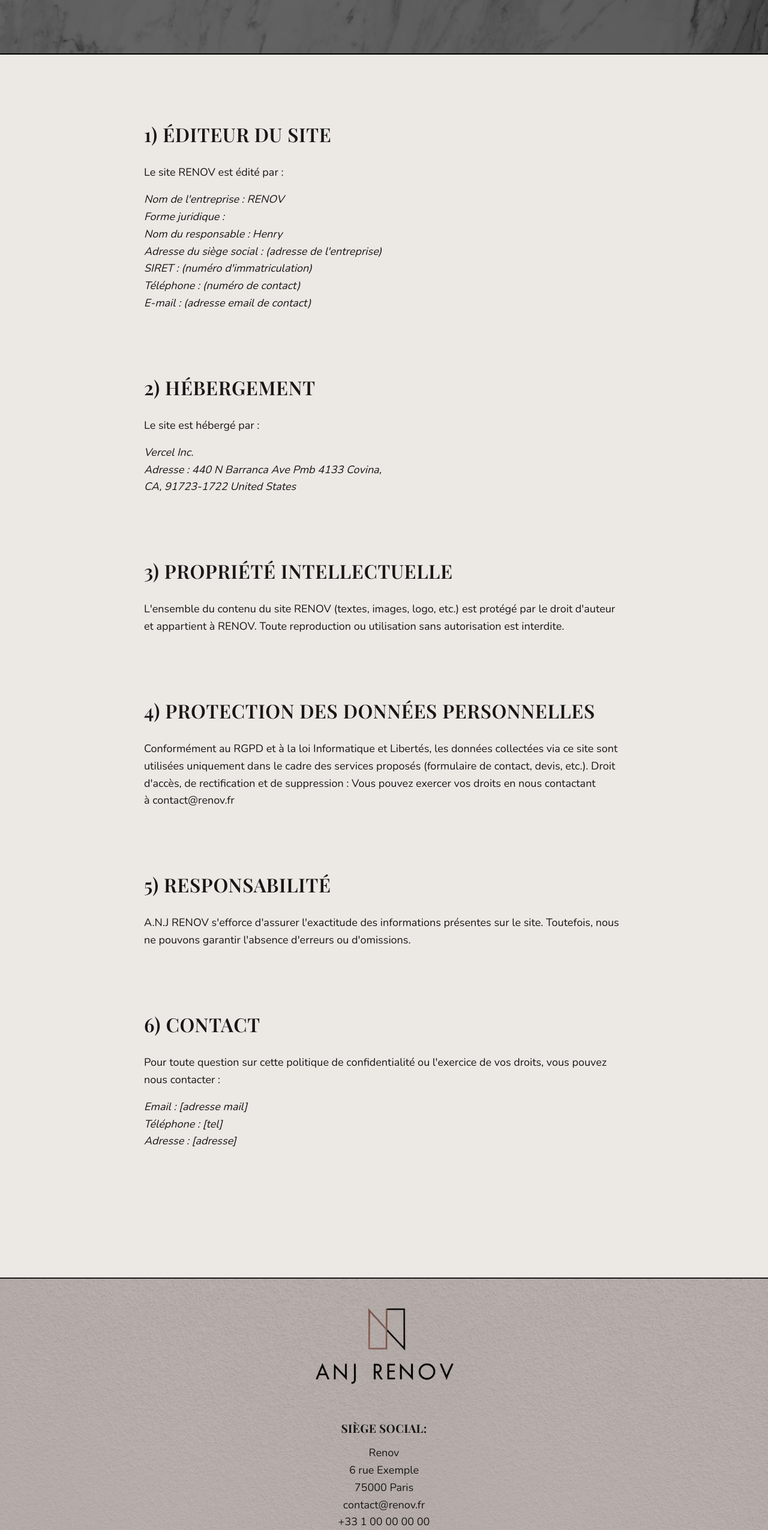
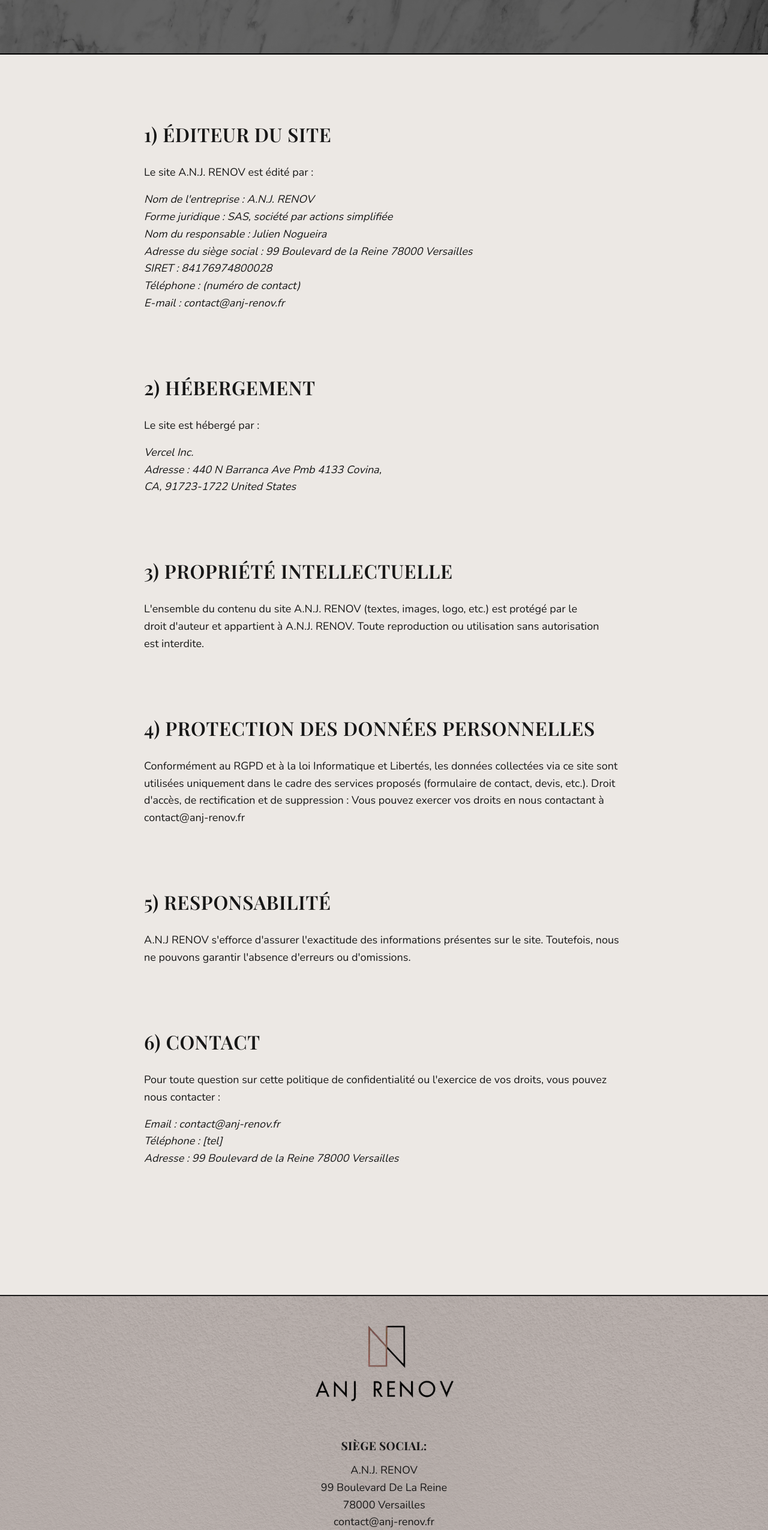
Before and after one commit to aurelienog/renov, a Next.js app: page /mentions-legales in a window 1280 px wide. Shown: the part 246-2797 px from the top of the page at 60% size. Built offline with nearby package versions, Linux system fonts and the light colour scheme; a web font is replaced by a local one.

Commit message:
update data legal pages

```diff
--- a/src/app/mentions-legales/page.tsx
+++ b/src/app/mentions-legales/page.tsx
@@ -11,15 +11,15 @@ function legal(): JSX.Element {
           <ol>
             <li>
               <h2>1{')'}  Éditeur du site</h2>
-              <p>Le site RENOV est édité par :</p>
+              <p>Le site A.N.J. RENOV est édité par :</p>
               <address>
-                Nom de l{"'"}entreprise : RENOV
-                <br></br>Forme juridique :
-                <br></br>Nom du responsable : Henry
-                <br></br>Adresse du siège social : (adresse de l{"'"}entreprise)
-                <br></br>SIRET : (numéro d{"'"}immatriculation)
+                Nom de l{"'"}entreprise : A.N.J. RENOV
+                <br></br>Forme juridique : SAS, société par actions simplifiée
+                <br></br>Nom du responsable : Julien Nogueira
+                <br></br>Adresse du siège social : 99 Boulevard de la Reine 78000 Versailles
+                <br></br>SIRET : 84176974800028
                 <br></br>Téléphone : (numéro de contact)
-                <br></br>E-mail : (adresse email de contact)
+                <br></br>E-mail : contact@anj-renov.fr
               </address>
             </li>
             <li>
@@ -33,11 +33,11 @@ function legal(): JSX.Element {
             </li>
             <li>
               <h2>3{')'}  Propriété intellectuelle</h2>
-              <p>L{"'"}ensemble du contenu du site RENOV (textes, images, logo, etc.) est protégé par le droit d{"'"}auteur et appartient à RENOV. Toute reproduction ou utilisation sans autorisation est interdite.</p>
+              <p>L{"'"}ensemble du contenu du site A.N.J. RENOV (textes, images, logo, etc.) est protégé par le droit d{"'"}auteur et appartient à A.N.J. RENOV. Toute reproduction ou utilisation sans autorisation est interdite.</p>
             </li>
             <li>
               <h2>4{')'}  Protection des données personnelles</h2>
-              <p>Conformément au RGPD et à la loi Informatique et Libertés, les données collectées via ce site sont utilisées uniquement dans le cadre des services proposés (formulaire de contact, devis, etc.). Droit d{"'"}accès, de rectification et de suppression : Vous pouvez exercer vos droits en nous contactant à contact@renov.fr</p>
+              <p>Conformément au RGPD et à la loi Informatique et Libertés, les données collectées via ce site sont utilisées uniquement dans le cadre des services proposés (formulaire de contact, devis, etc.). Droit d{"'"}accès, de rectification et de suppression : Vous pouvez exercer vos droits en nous contactant à contact@anj-renov.fr</p>
             </li>
             <li>
               <h2>5{')'}  Responsabilité</h2>
@@ -47,9 +47,9 @@ function legal(): JSX.Element {
               <h2>6{')'}  Contact</h2>
               <p>Pour toute question sur cette politique de confidentialité ou l{"'"}exercice de vos droits, vous pouvez nous contacter :</p>
               <address>
-                Email : [adresse mail]
+                Email : contact@anj-renov.fr
                 <br></br>Téléphone : [tel]
-                <br></br>Adresse : [adresse]
+                <br></br>Adresse : 99 Boulevard de la Reine 78000 Versailles
               </address>
             </li>
           </ol>
--- a/src/app/politique-de-confidentialite/page.tsx
+++ b/src/app/politique-de-confidentialite/page.tsx
@@ -55,15 +55,15 @@ function confidentialityPage(): JSX.Element {
               <li>Un droit de suppression : Vous pouvez demander la suppression de vos informations.</li>
               <li>Un droit d{"'"}opposition : Vous pouvez refuser l{"'"}utilisation de vos données.</li>
             </ul>
-            <address>Pour exercer vos droits, contactez-nous à contact@renov.fr</address>
+            <address>Pour exercer vos droits, contactez-nous à contact@anj-renov.fr</address>
           </li>
           <li>
             <h2>6{')'}  Contact</h2>
             <p>Pour toute question sur cette politique de confidentialité ou l{"'"}exercice de vos droits, vous pouvez nous contacter :</p>
             <address>
-              Email : [adresse mail]
+              Email : contact@anj-renov.fr
               <br></br>Téléphone : [tel]
-              <br></br>Adresse : [adresse]
+              <br></br>Adresse : 99 Boulevard de la Reine 78000 Versailles
             </address>
           </li>
         </ol>
--- a/src/components/footer/Footer.tsx
+++ b/src/components/footer/Footer.tsx
@@ -13,14 +13,14 @@ function Footer(): JSX.Element {
 
       <article itemScope itemType="http://schema.org/Organization">
         <h2>Siège social:</h2>
-        <p><span itemProp="name">Renov</span></p>
+        <p><span itemProp="name">A.N.J. RENOV</span></p>
         <p itemProp="address" itemScope itemType="http://schema.org/PostalAddress">
-          <span itemProp='streetAddress'>6 rue Exemple</span><br></br>
-          <span itemProp="postalCode">75000</span>
-          <span itemProp="addressLocality"> Paris</span>
+          <span itemProp='streetAddress'>99 Boulevard de la Reine</span><br></br>
+          <span itemProp="postalCode">78000</span>
+          <span itemProp="addressLocality"> Versailles</span>
         </p>
         <address itemProp="contactPoint" itemScope itemType="http://schema.org/ContactPoint">
-          <span itemProp="email">contact@renov.fr</span>
+          <span itemProp="email">contact@anj-renov.fr</span>
           <span itemProp="telephone">+33 1 00 00 00 00</span>
         </address>
       </article>
--- a/src/components/footer/styles.module.css
+++ b/src/components/footer/styles.module.css
@@ -32,6 +32,7 @@
 .footer article > address{
     font-style: normal;
     grid-area: address;
+    text-transform: lowercase;
   }
 
 .footer > :first-child {
@@ -41,6 +42,7 @@
 
 .footer article:nth-child(2) {
     grid-area: address;
+    text-transform: capitalize;
   }
 
 .footer article:nth-child(3) {
```
